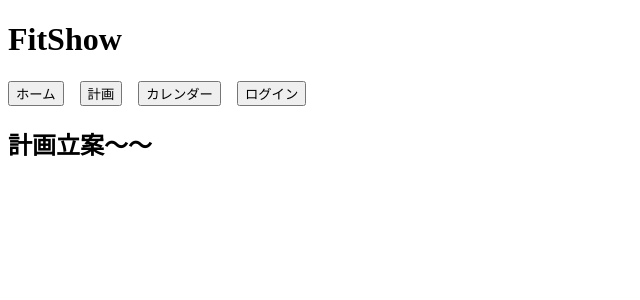
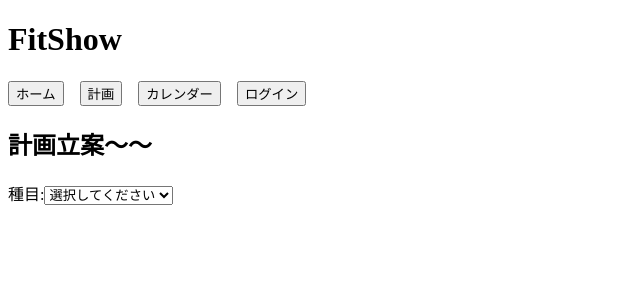
Before and after one commit to ueshima516/uesm_Aufgiesser-ap, a Next.js app in the folder nextjs-study/my-app/: page /plan in a window 1280 px wide. Shown: the top 300 px of the page, without its empty margins (0-640 px from the left). Built offline with nearby package versions, Linux system fonts and the light colour scheme.

Commit message:
feature/front-planブランチ作成
- プルダウンアイテムを外部から受け取る

```diff
--- /dev/null
+++ b/nextjs-study/my-app/components/GetPulldownItems.jsx
@@ -0,0 +1,5 @@
+function GetPulldownItems() {
+    return Array.from({ length: 666 }, (_, i) => i);
+}
+
+export default GetPulldownItems;
--- /dev/null
+++ b/nextjs-study/my-app/components/Pulldown.jsx
@@ -0,0 +1,30 @@
+import React, { useState } from 'react';
+import GetPulldownItems from "./GetPulldownItems"
+
+
+const SelectFormPage = ({ title }) => {
+    const [selectedOption, setSelectedOption] = useState('');
+
+    const handleOptionChange = (e) => {
+        setSelectedOption(e.target.value);
+    };
+
+
+    return (
+        <div>
+            <label htmlFor="select-option">{title}:</label>
+            <select id="select-option" value={selectedOption} onChange={handleOptionChange}>
+                <option value="">選択してください</option>
+                {GetPulldownItems().map(
+                    (item, index) => (
+                        <option key={index} value={item}>
+                            選択肢{item}
+                        </option>)
+                )
+                }
+            </select>
+        </div>
+    );
+};
+
+export default SelectFormPage;
--- a/nextjs-study/my-app/pages/plan.jsx
+++ b/nextjs-study/my-app/pages/plan.jsx
@@ -1,12 +1,15 @@
 import React from "react";
 import Navigation from "@/components/Navigation"
 import Plan from "@/components/Plan";
+import Pulldown from "@/components/Pulldown";
+
 
 export default function CalendarPage () {
   return (
     <div>
       <Navigation />
       <Plan />
+      <Pulldown title="種目" />
     </div>
   );
 };
```
Also changed, not shown: 1 other file (tests, documents, lock files or other folders).
